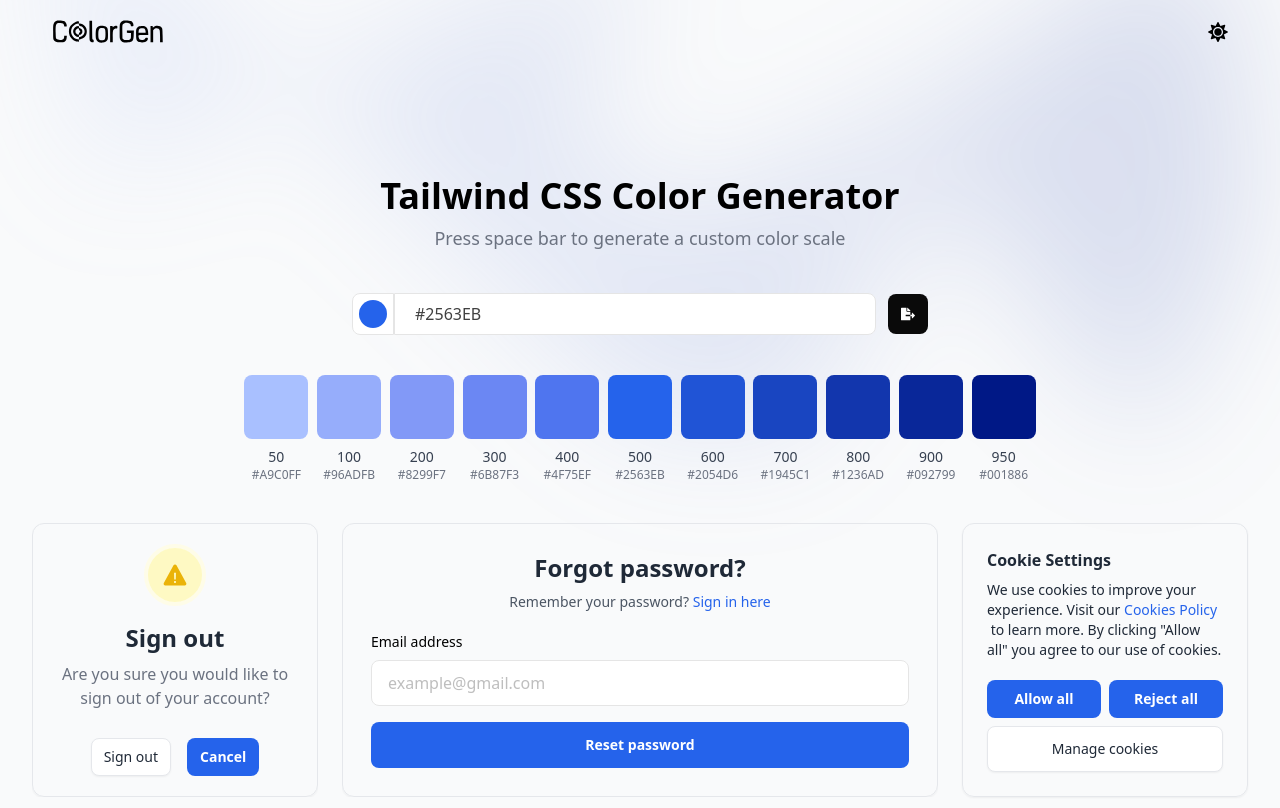
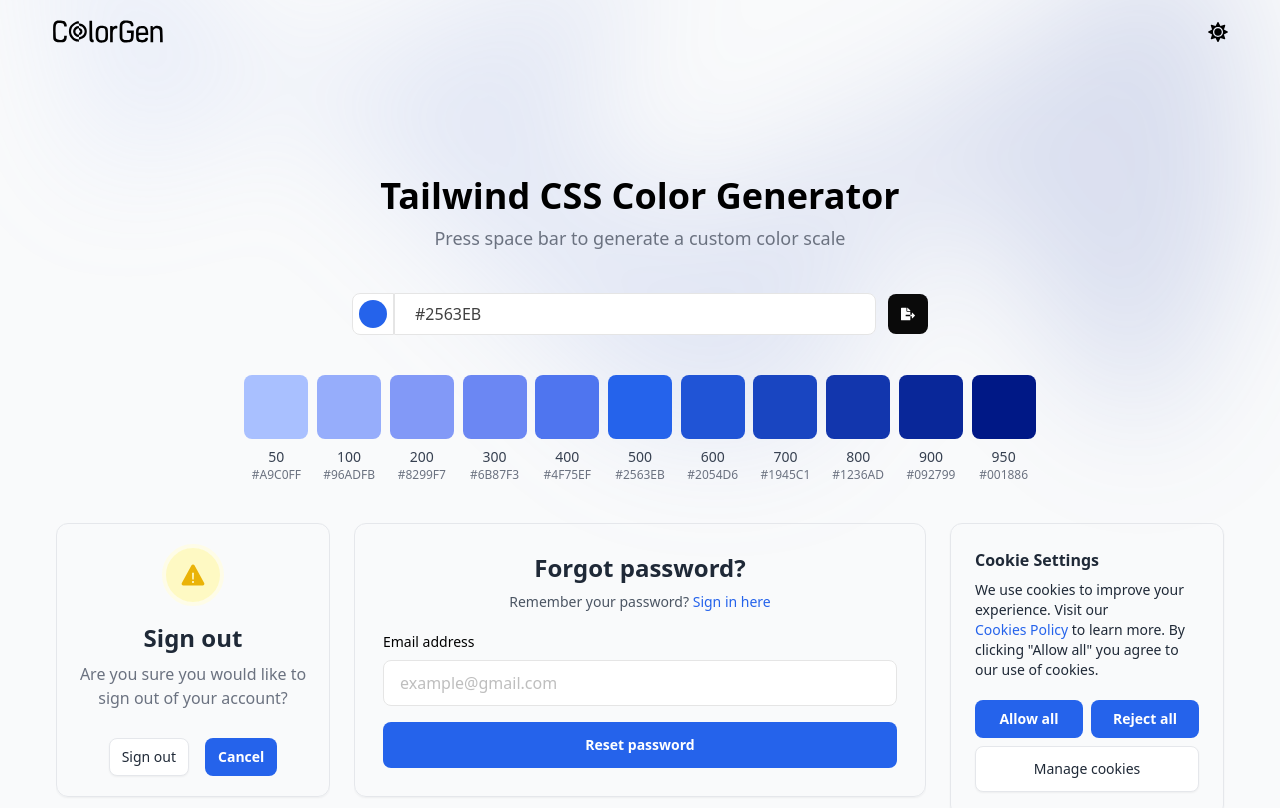
Before and after one commit to kavindu-mane/Color-Gen, a React (Vite) app: page / in a window 1280 px wide. Shown: the top 808 px of the page. Built offline with nearby package versions, Linux system fonts and the light colour scheme; the HTML template or start-up script is replaced by a standard one.

Commit message:
Minor changes

```diff
--- a/src/pages/Home.jsx
+++ b/src/pages/Home.jsx
@@ -97,7 +97,7 @@
 
   return (
     <>
-      <div className="relative isolate px-6 lg:px-8">
+      <div className="relative isolate lg:px-8">
         <div className="flex flex-col items-center justify-center min-h-screen">
           <div
             className="absolute inset-x-0 -top-40 -z-10 transform-gpu overflow-hidden blur-3xl sm:-top-80"
@@ -129,7 +129,7 @@
             </button>
           </section>
 
-          <main className="px-6 xl:px-0">
+          <main className="px-6">
             <section className="flex items-center justify-center w-full py-10">
               <div className="flex items-center justify-center max-w-xl w-full">
                 <div className="relative w-12 h-[2.65rem] mt-[0.05rem] p-1.5 border rounded-bl-lg rounded-tl-lg border-neutral-200 bg-white dark:border-neutral-700 dark:bg-neutral-900">
```
